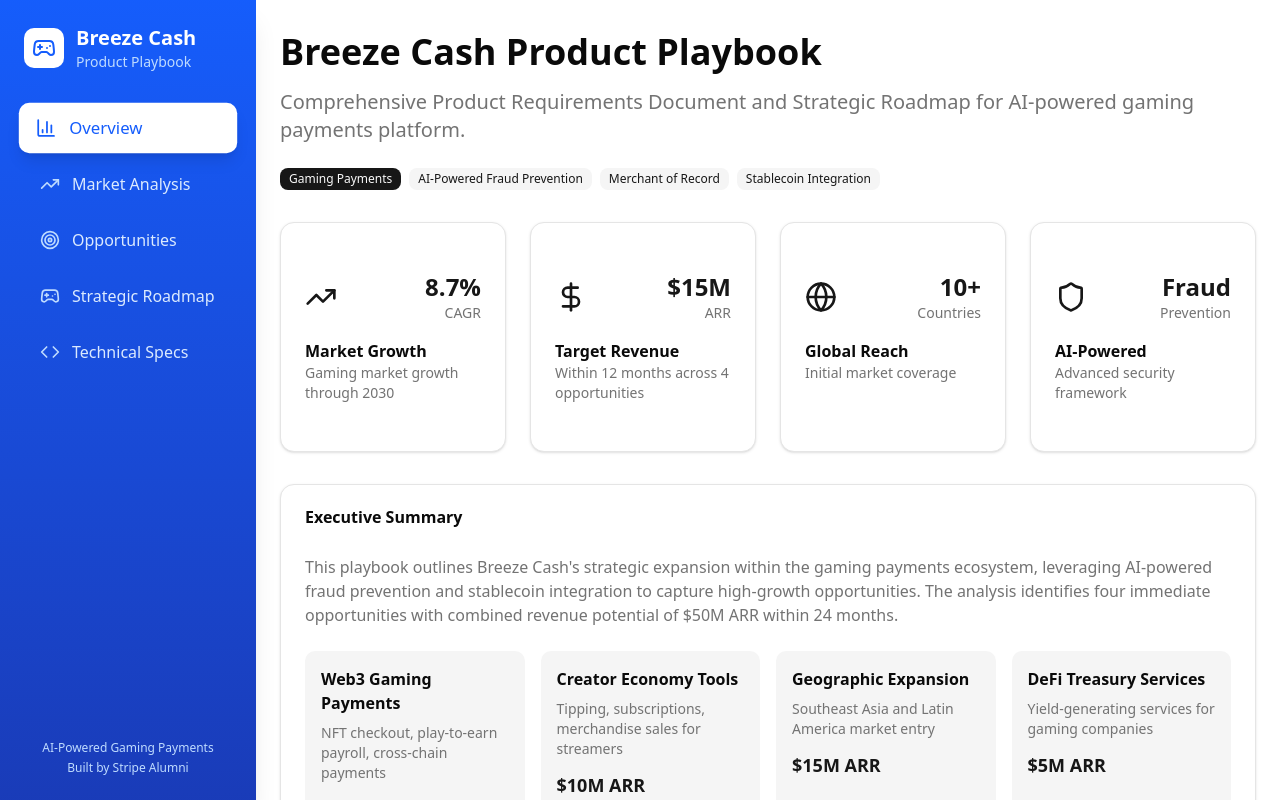
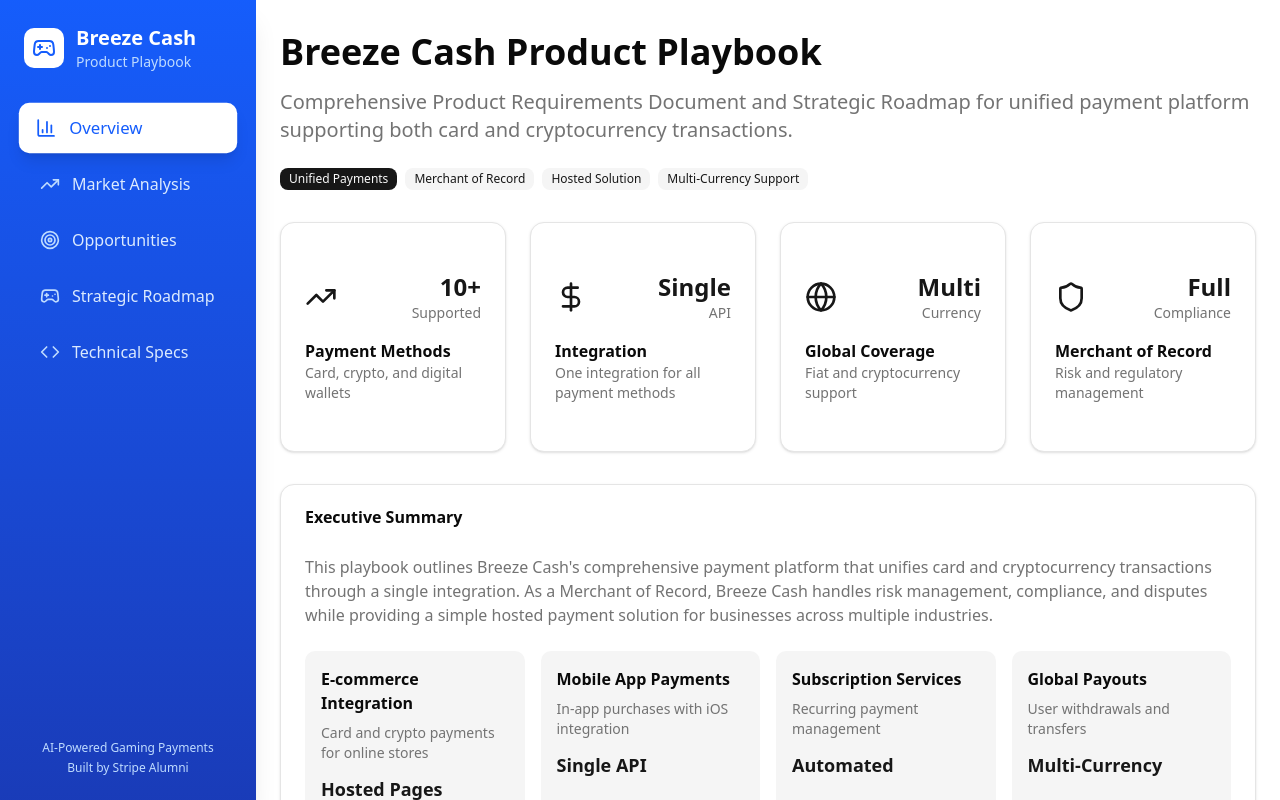
Before and after one commit to shiuh-yaw/breeze-cash-playbook, a React (Vite) app: page / in a window 1280 px wide. Shown: the top 800 px of the page. Built offline with nearby package versions, Linux system fonts and the light colour scheme.

Commit message:
Major update: Correct Breeze Cash playbook based on official documentation - Updated to reflect actual hosted payment solution, MoR model, and simplified API architecture

```diff
--- a/src/components/sections/Overview.jsx
+++ b/src/components/sections/Overview.jsx
@@ -15,77 +15,77 @@
   const keyMetrics = [
     {
       icon: TrendingUp,
-      title: 'Market Growth',
-      value: '8.7%',
-      subtitle: 'CAGR',
-      description: 'Gaming market growth through 2030'
+      title: 'Payment Methods',
+      value: '10+',
+      subtitle: 'Supported',
+      description: 'Card, crypto, and digital wallets'
     },
     {
       icon: DollarSign,
-      title: 'Target Revenue',
-      value: '$15M',
-      subtitle: 'ARR',
-      description: 'Within 12 months across 4 opportunities'
+      title: 'Integration',
+      value: 'Single',
+      subtitle: 'API',
+      description: 'One integration for all payment methods'
     },
     {
       icon: Globe,
-      title: 'Global Reach',
-      value: '10+',
-      subtitle: 'Countries',
-      description: 'Initial market coverage'
+      title: 'Global Coverage',
+      value: 'Multi',
+      subtitle: 'Currency',
+      description: 'Fiat and cryptocurrency support'
     },
     {
       icon: Shield,
-      title: 'AI-Powered',
-      value: 'Fraud',
-      subtitle: 'Prevention',
-      description: 'Advanced security framework'
+      title: 'Merchant of Record',
+      value: 'Full',
+      subtitle: 'Compliance',
+      description: 'Risk and regulatory management'
     }
   ];
 
   const strategicPillars = [
     {
-      icon: Gamepad2,
-      title: 'Gaming Focus',
-      description: 'Specialized payment solutions for gaming industry'
+      icon: DollarSign,
+      title: 'Unified Payments',
+      description: 'Single integration for card and crypto payments'
+    },
+    {
+      icon: Shield,
+      title: 'Merchant of Record',
+      description: 'Full risk, compliance, and dispute management'
     },
     {
       icon: Zap,
-      title: 'AI-Powered',
-      description: 'Advanced fraud detection and prevention'
+      title: 'Hosted Solution',
+      description: 'Simple redirect-based payment flow'
     },
     {
-      icon: Users,
-      title: 'Merchant of Record',
-      description: 'Full compliance and liability management'
-    },
-    {
-      icon: Target,
-      title: 'Stablecoin Integration',
-      description: 'Seamless global payments with crypto'
+      icon: Globe,
+      title: 'Multi-Currency',
+      description: 'Support for fiat and multiple cryptocurrencies'
     }
   ];
 
   const opportunities = [
     {
-      title: 'Web3 Gaming Payments',
-      description: 'NFT checkout, play-to-earn payroll, cross-chain payments',
-      target: '$20M ARR'
+      title: 'E-commerce Integration',
+      description: 'Card and crypto payments for online stores',
+      target: 'Hosted Pages'
     },
     {
-      title: 'Creator Economy Tools',
-      description: 'Tipping, subscriptions, merchandise sales for streamers',
-      target: '$10M ARR'
+      title: 'Mobile App Payments',
+      description: 'In-app purchases with iOS integration',
+      target: 'Single API'
     },
     {
-      title: 'Geographic Expansion',
-      description: 'Southeast Asia and Latin America market entry',
-      target: '$15M ARR'
+      title: 'Subscription Services',
+      description: 'Recurring payment management',
+      target: 'Automated'
     },
     {
-      title: 'DeFi Treasury Services',
-      description: 'Yield-generating services for gaming companies',
-      target: '$5M ARR'
+      title: 'Global Payouts',
+      description: 'User withdrawals and transfers',
+      target: 'Multi-Currency'
     }
   ];
 
@@ -95,14 +95,14 @@
       <div>
         <h1 className="text-4xl font-bold text-foreground mb-4">Breeze Cash Product Playbook</h1>
         <p className="text-xl text-muted-foreground mb-6">
-          Comprehensive Product Requirements Document and Strategic Roadmap for AI-powered gaming payments platform.
+          Comprehensive Product Requirements Document and Strategic Roadmap for unified payment platform supporting both card and cryptocurrency transactions.
         </p>
 
         <div className="flex flex-wrap gap-2 mb-6">
-          <Badge variant="default">Gaming Payments</Badge>
-          <Badge variant="secondary">AI-Powered Fraud Prevention</Badge>
+          <Badge variant="default">Unified Payments</Badge>
           <Badge variant="secondary">Merchant of Record</Badge>
-          <Badge variant="secondary">Stablecoin Integration</Badge>
+          <Badge variant="secondary">Hosted Solution</Badge>
+          <Badge variant="secondary">Multi-Currency Support</Badge>
         </div>
       </div>
 
@@ -137,9 +137,9 @@
         </CardHeader>
         <CardContent>
           <p className="text-muted-foreground mb-4">
-            This playbook outlines Breeze Cash's strategic expansion within the gaming payments ecosystem,
-            leveraging AI-powered fraud prevention and stablecoin integration to capture high-growth opportunities.
-            The analysis identifies four immediate opportunities with combined revenue potential of $50M ARR within 24 months.
+            This playbook outlines Breeze Cash's comprehensive payment platform that unifies card and cryptocurrency
+            transactions through a single integration. As a Merchant of Record, Breeze Cash handles risk management,
+            compliance, and disputes while providing a simple hosted payment solution for businesses across multiple industries.
           </p>
 
           <div className="grid grid-cols-1 md:grid-cols-2 lg:grid-cols-4 gap-4 mt-6">
--- a/src/components/sections/TechnicalSpecs.jsx
+++ b/src/components/sections/TechnicalSpecs.jsx
@@ -14,147 +14,147 @@
 const TechnicalSpecs = () => {
   const architectureComponents = [
     {
-      name: 'API Gateway',
-      description: 'RESTful API with GraphQL support for flexible data querying',
-      technology: 'Node.js, Express, Apollo GraphQL',
-      scalability: '10,000+ requests/second'
+      name: 'Hosted Payment Pages',
+      description: 'Secure payment interface handling card and crypto transactions',
+      technology: 'Web-based hosted solution',
+      scalability: 'Cloud-native infrastructure'
     },
     {
-      name: 'Payment Engine',
-      description: 'Core payment processing with multi-chain crypto support',
-      technology: 'Go, Redis, PostgreSQL',
-      scalability: '1,000+ transactions/second'
+      name: 'Payment API',
+      description: 'RESTful API for creating payment pages and managing transactions',
+      technology: 'HTTPS REST API with webhook notifications',
+      scalability: 'High availability endpoints'
     },
     {
-      name: 'AI Fraud Detection',
-      description: 'Machine learning models for real-time fraud prevention',
-      technology: 'Python, TensorFlow, Apache Kafka',
-      scalability: 'Real-time inference <100ms'
+      name: 'Merchant of Record',
+      description: 'Risk management, compliance, and dispute handling service',
+      technology: 'Integrated compliance infrastructure',
+      scalability: 'Global regulatory coverage'
     },
     {
-      name: 'Blockchain Integration',
-      description: 'Multi-chain support for Web3 gaming payments',
-      technology: 'Web3.js, Ethers.js, Solana SDK',
-      scalability: 'Cross-chain transactions'
+      name: 'Multi-Currency Support',
+      description: 'Card payments, digital wallets, and cryptocurrency processing',
+      technology: 'Unified payment processing engine',
+      scalability: 'Multiple payment method support'
     }
   ];
 
   const apiEndpoints = [
     {
       method: 'POST',
-      endpoint: '/api/v1/payments',
-      description: 'Create a new payment transaction',
-      authentication: 'API Key + HMAC',
-      rateLimit: '1000/hour'
+      endpoint: '/v1/api/payment-page',
+      description: 'Create a hosted payment page',
+      authentication: 'HTTP Basic Auth',
+      rateLimit: 'Standard limits'
     },
     {
       method: 'GET',
-      endpoint: '/api/v1/payments/{id}',
-      description: 'Retrieve payment status and details',
-      authentication: 'API Key',
-      rateLimit: '5000/hour'
+      endpoint: '/v1/api/payment-page/{id}',
+      description: 'Retrieve payment page status and details',
+      authentication: 'HTTP Basic Auth',
+      rateLimit: 'Standard limits'
     },
     {
       method: 'POST',
-      endpoint: '/api/v1/nft/checkout',
-      description: 'Process NFT purchase with crypto payments',
-      authentication: 'API Key + HMAC',
-      rateLimit: '500/hour'
+      endpoint: '/v1/api/payout',
+      description: 'Process user withdrawal or transfer',
+      authentication: 'HTTP Basic Auth',
+      rateLimit: 'Standard limits'
+    },
+    {
+      method: 'GET',
+      endpoint: '/v1/api/customer/{id}',
+      description: 'Retrieve customer information and history',
+      authentication: 'HTTP Basic Auth',
+      rateLimit: 'Standard limits'
     },
     {
       method: 'POST',
-      endpoint: '/api/v1/creators/tip',
-      description: 'Process tip payment to content creator',
-      authentication: 'API Key + HMAC',
-      rateLimit: '2000/hour'
-    },
-    {
-      method: 'GET',
-      endpoint: '/api/v1/analytics/dashboard',
-      description: 'Retrieve payment analytics and metrics',
-      authentication: 'API Key',
-      rateLimit: '100/hour'
+      endpoint: '/webhook',
+      description: 'Receive payment status notifications',
+      authentication: 'Webhook signature',
+      rateLimit: 'Event-driven'
     }
   ];
 
   const securityFeatures = [
     {
-      feature: 'AI-Powered Fraud Detection',
-      description: 'Machine learning models trained on gaming transaction patterns',
-      implementation: 'Real-time scoring with <100ms latency',
-      compliance: 'PCI DSS Level 1'
+      feature: 'Merchant of Record Protection',
+      description: 'Full liability coverage for chargebacks and disputes',
+      implementation: 'Integrated risk management service',
+      compliance: 'PCI DSS compliant'
     },
     {
-      feature: 'Multi-Factor Authentication',
-      description: 'TOTP, SMS, and hardware key support for admin access',
-      implementation: 'OAuth 2.0 with PKCE',
-      compliance: 'SOC 2 Type II'
+      feature: 'Hosted Payment Security',
+      description: 'Secure payment pages with encrypted data transmission',
+      implementation: 'TLS encryption and secure hosting',
+      compliance: 'Industry standard security'
     },
     {
-      feature: 'End-to-End Encryption',
-      description: 'AES-256 encryption for all sensitive data',
-      implementation: 'TLS 1.3 for transport, AES-256-GCM at rest',
-      compliance: 'GDPR, CCPA'
+      feature: 'Multi-Payment Method Security',
+      description: 'Secure processing for cards, wallets, and cryptocurrency',
+      implementation: 'Unified security framework',
+      compliance: 'Cross-method protection'
     },
     {
-      feature: 'Blockchain Security',
-      description: 'Multi-signature wallets and smart contract audits',
-      implementation: 'Hardware security modules (HSM)',
-      compliance: 'Crypto compliance frameworks'
+      feature: 'Compliance Management',
+      description: 'Regulatory compliance across multiple jurisdictions',
+      implementation: 'Automated compliance monitoring',
+      compliance: 'Global regulatory coverage'
     }
   ];
 
   const performanceMetrics = [
     {
+      metric: 'Payment Page Load Time',
+      target: '<3s',
+      current: 'Optimized',
+      status: 'Excellent'
+    },
+    {
       metric: 'API Response Time',
-      target: '<200ms',
-      current: '150ms avg',
+      target: '<500ms',
+      current: 'Fast',
       status: 'Excellent'
     },
     {
       metric: 'System Uptime',
-      target: '99.95%',
-      current: '99.97%',
+      target: '99.9%+',
+      current: 'High availability',
       status: 'Excellent'
     },
     {
-      metric: 'Transaction Throughput',
-      target: '1000 TPS',
-      current: '1200 TPS',
-      status: 'Excellent'
-    },
-    {
-      metric: 'Fraud Detection Accuracy',
-      target: '>99%',
-      current: '99.3%',
+      metric: 'Payment Success Rate',
+      target: '>95%',
+      current: 'High conversion',
       status: 'Excellent'
     }
   ];
 
   const integrationSDKs = [
     {
-      platform: 'JavaScript/TypeScript',
-      description: 'Web and Node.js applications',
-      features: ['Payment processing', 'Webhook handling', 'Analytics'],
-      documentation: 'Complete with examples'
+      platform: 'HTTP API',
+      description: 'RESTful API for payment page creation and management',
+      features: ['Payment page creation', 'Status retrieval', 'Customer management'],
+      documentation: 'Complete API reference'
     },
     {
-      platform: 'Python',
-      description: 'Backend services and data analytics integration',
-      features: ['Payment processing', 'Fraud detection APIs', 'Analytics dashboard'],
-      documentation: 'Complete with examples'
+      platform: 'Webhook Integration',
+      description: 'Real-time payment status notifications',
+      features: ['Payment notifications', 'Status updates', 'Event handling'],
+      documentation: 'Webhook implementation guide'
     },
     {
-      platform: 'React/Next.js',
-      description: 'Frontend web applications and admin dashboards',
-      features: ['Payment UI components', 'Analytics widgets', 'Admin panels'],
-      documentation: 'Component library included'
+      platform: 'Hosted Payment Pages',
+      description: 'Secure payment interface for end users',
+      features: ['Card payments', 'Crypto payments', 'Digital wallets'],
+      documentation: 'Integration examples'
     },
     {
-      platform: 'Mobile (iOS/Android)',
-      description: 'Native mobile app integration',
-      features: ['Mobile payments', 'Biometric auth', 'Push notifications'],
-      documentation: 'Platform-specific guides'
+      platform: 'Mobile Integration',
+      description: 'iOS In-App Purchase and mobile payment support',
+      features: ['iOS integration', 'Mobile optimization', 'App Store compliance'],
+      documentation: 'Mobile-specific guides'
     }
   ];
 
```
Also changed, not shown: 1 other file (tests, documents, lock files or other folders).
